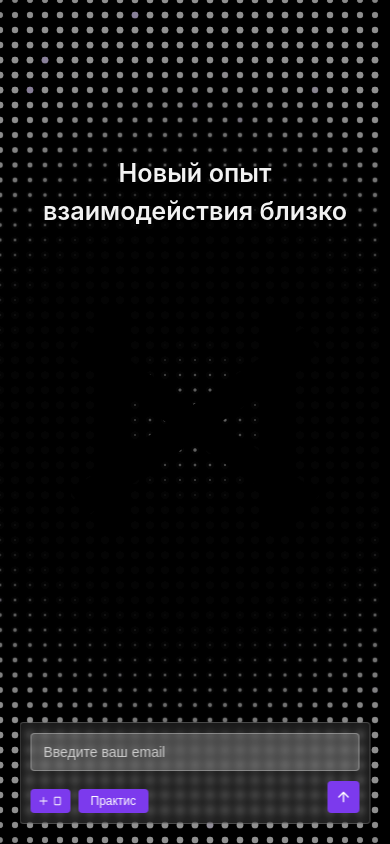
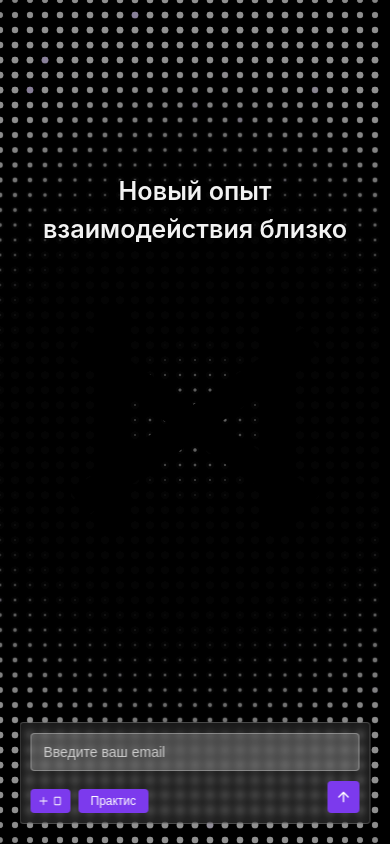
Before and after one commit to practice-energy/comingformnew, a Next.js app: page / in a window 390 px wide. Built offline with nearby package versions, Linux system fonts and the light colour scheme.

Commit message:
feat: center text block and add mobile scroll logic
Move text block to mid-header and add scroll to position on mobile.

Co-authored-by: null <209658977+1ncert0@users.noreply.github.com>

```diff
--- a/components/halftone-waves.tsx
+++ b/components/halftone-waves.tsx
@@ -228,6 +228,22 @@ export default function Component() {
     }
   }
 
+  // Mobile scroll positioning
+  useEffect(() => {
+    const isMobile = window.innerWidth < 768
+    if (isMobile) {
+      // Scroll to middle between header and text block top
+      const textBlockTop = window.innerHeight * 0.25 // 25vh where text is positioned
+      const headerHeight = 0 // header is at top
+      const scrollPosition = (headerHeight + textBlockTop) / 2
+
+      window.scrollTo({
+        top: scrollPosition,
+        behavior: "smooth",
+      })
+    }
+  }, [])
+
   return (
     <div className="relative w-full h-screen overflow-hidden">
       <canvas ref={canvasRef} className="w-full h-screen bg-black" />
@@ -239,11 +255,8 @@ export default function Component() {
         </div>
       </div>
 
-      {/* Text - Positioned between header and top of logo */}
-      <div
-        className="absolute left-1/2 transform -translate-x-1/2 pointer-events-none"
-        style={{ top: "calc(25vh - 56px)" }}
-      >
+      {/* Text - Positioned between header and logo top */}
+      <div className="absolute top-[25vh] left-1/2 transform -translate-x-1/2 -translate-y-1/2 pointer-events-none">
         <div
           className="text-center pointer-events-none w-[90vw] sm:w-[720px] max-w-[720px]"
           style={{ opacity: textOpacity }}
```
